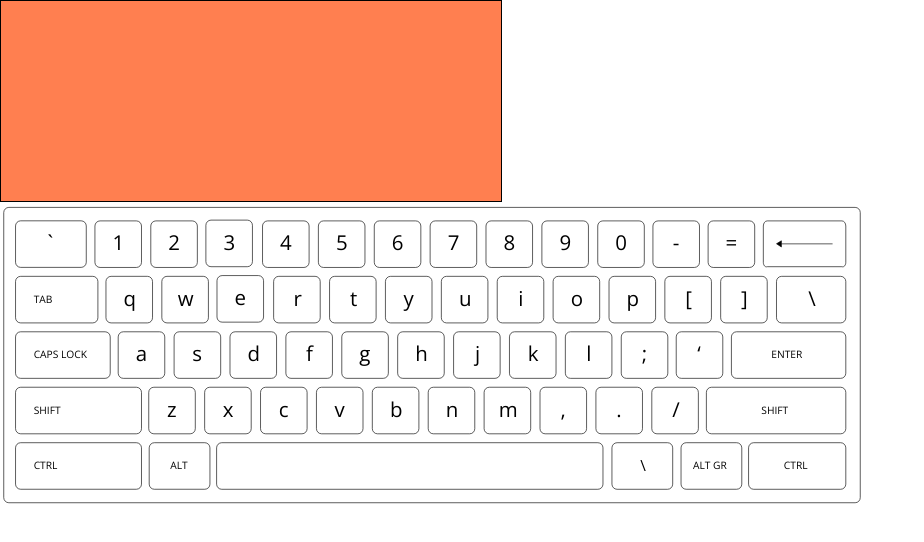
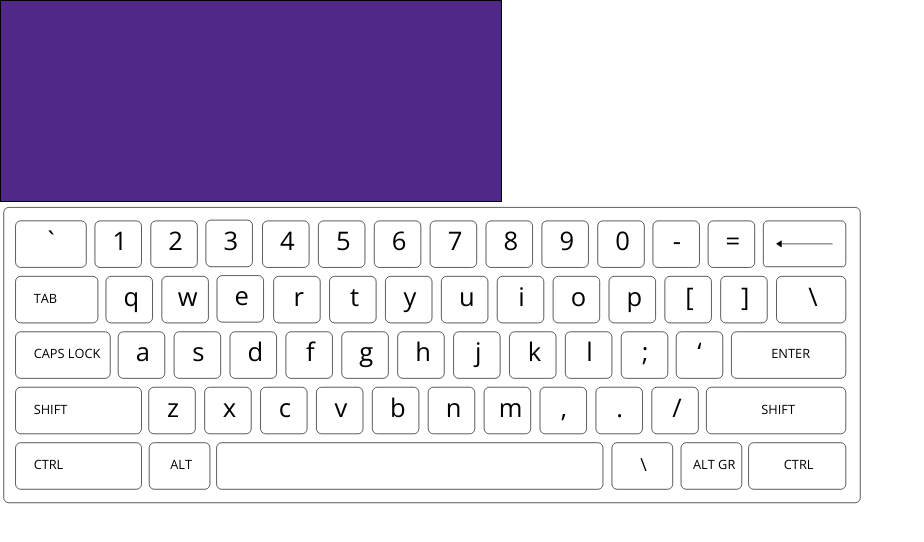
Before and after one commit to DanyGuerra/app-typing, a React (Create React App) app: page / in a window 1280 px wide. Shown: the top 542 px of the page, without its empty margins (0-924 px from the left). Built offline with nearby package versions, Linux system fonts and the light colour scheme.

Commit message:
Changing colors for background key pressed and color text pressed

```diff
--- a/src/components/App.js
+++ b/src/components/App.js
@@ -6,7 +6,7 @@ function App() {
   return (
     <>
       <TextBox />
-      <Keyboard />
+      <Keyboard colorKeyActived={"#502888"} colorTextActived={"#fffbfe"} />
     </>
   );
 }
--- a/src/components/Keyboard.js
+++ b/src/components/Keyboard.js
@@ -5,8 +5,13 @@ document.addEventListener("keydown", (e) => {
   }
 
   const svgPressed = document.getElementById(`rect-${keyPressed}`);
+  const textPressed = document.getElementById(`text-${keyPressed}`);
+
   if (svgPressed) {
     svgPressed.classList.add("key-active");
+  }
+  if (textPressed) {
+    textPressed.classList.add("text-active");
   }
 });
 
@@ -17,12 +22,17 @@ document.addEventListener("keyup", (e) => {
   }
 
   const svgPressed = document.getElementById(`rect-${keyPressed}`);
+  const textPressed = document.getElementById(`text-${keyPressed}`);
+
   if (svgPressed) {
     svgPressed.classList.remove("key-active");
   }
+  if (textPressed) {
+    textPressed.classList.remove("text-active");
+  }
 });
 
-function Keyboard() {
+function Keyboard(props) {
   return (
     <div className="keyboard">
       <svg
@@ -36,12 +46,15 @@ function Keyboard() {
           {`
             .st0{fill:none;stroke:#000000;stroke-width:0.25;stroke-miterlimit:10;}
             .st1{font-family:'Open Sans';}
-            .st2{font-size:8px;}
+            .st2{font-size:10px;}
             .st3{stroke:#000000;stroke-width:0.25;stroke-miterlimit:10;}
-            .st4{font-size:4px;}
-            .st5{font-size:6px;}
+            .st4{font-size:5px;}
+            .st5{font-size:7px;}
             .key-active{
-              fill:red;
+              fill:${props.colorKeyActived};
+            }
+            .text-active{
+              fill:${props.colorTextActived};
             }
           `}
         </style>
--- a/src/styles/App.scss
+++ b/src/styles/App.scss
@@ -1,4 +1,10 @@
-$primary-color: coral;
+$primary-color: #502888;
+$secondary-color: #ee0b90;
+$ligth-color: #fffbfe;
+
+$black-theme1: #20182b;
+$black-theme2: #312d36;
+$black-theme2: #5a4f69;
 
 .keyboard {
   width: auto;
```
